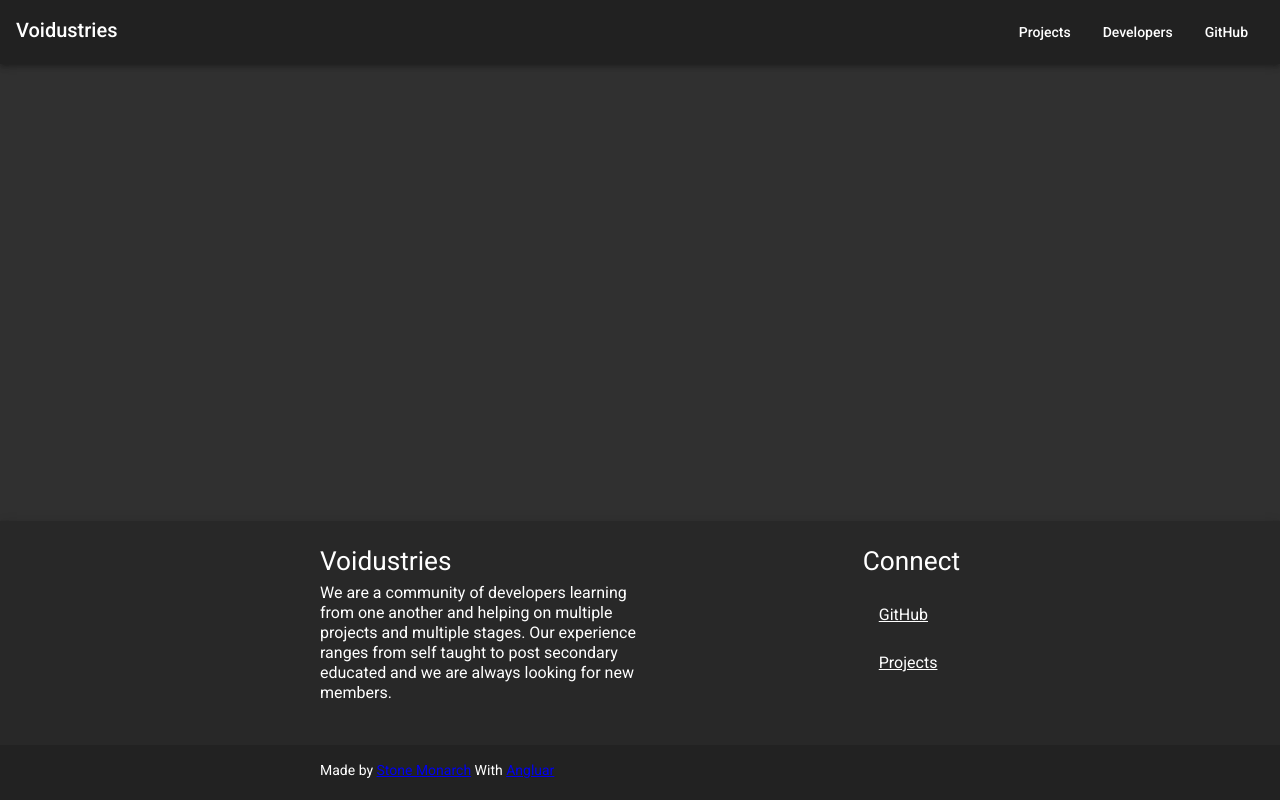
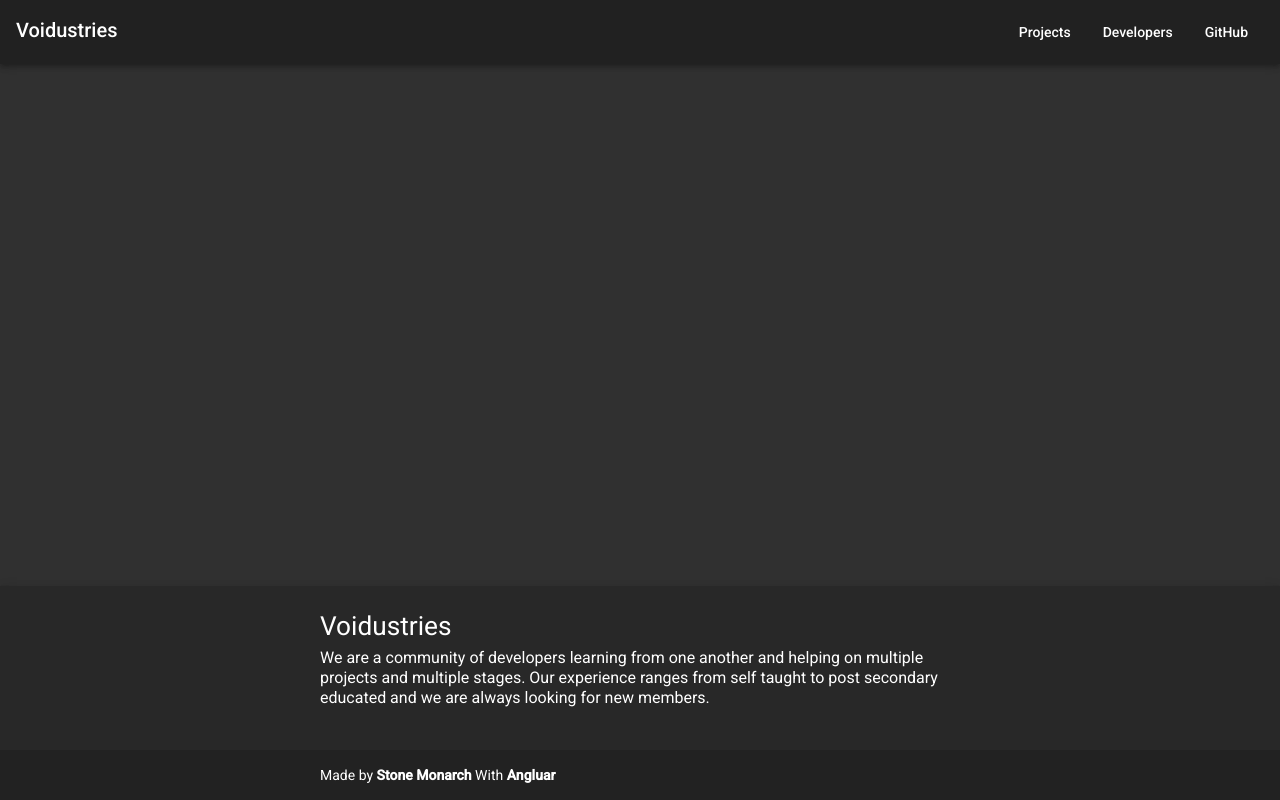
Before and after one commit to Voidustries/Voidustries.github.io, an Angular app: page / in a window 1280 px wide. Built offline with nearby package versions, Linux system fonts and the light colour scheme.

Commit message:
Simplify footer

```diff
--- a/src/app/components/footer/footer.component.html
+++ b/src/app/components/footer/footer.component.html
@@ -1,6 +1,5 @@
 <footer class="container mat-elevation-z4">
   <div class="main-content">
-    <div class="info">
       <p class="logo">Voidustries</p>
       <p class="info-content">
         We are a community of developers learning from one another and helping
@@ -8,21 +7,11 @@
         self taught to post secondary educated and we are always looking for new
         members.
       </p>
-    </div>
-    <div>
-      <p class="connect-header">Connect</p>
-      <mat-list>
-        <a mat-list-item href="https://github.com/Voidustries">GitHub</a>
-        <a mat-list-item href="projects.html">Projects</a>
-      </mat-list>
-    </div>
   </div>
   <div class="copyright-container">
     <div class="sub-content">
-      <div class="copyright">
-        Made by <a href="https://github.com/StoneMonarch">Stone Monarch</a> With
-        <a href="https://material.angular.io/">Angluar</a>
-      </div>
+        Made by <a class="sub-link" href="https://github.com/StoneMonarch">Stone Monarch</a> With
+        <a class="sub-link" href="https://material.angular.io/">Angluar</a>
     </div>
   </div>
 </footer>
--- a/src/app/components/footer/footer.component.sass
+++ b/src/app/components/footer/footer.component.sass
@@ -1,22 +1,12 @@
 .container
     display: flex
-    flex-flow: column wrap
+    flex-flow: column
     background-color: rgba(0, 0, 0, 0.16)
 
 .main-content
-    display: flex
-    flex-flow: row wrap
-    justify-content: space-between
-    padding-bottom: 30px
-    padding-left: calc( 100% / 4 )
-    padding-right: calc( 100% / 4 )
-    padding-top: 30px
+    padding: 30px calc( 100% / 4 ) 30px calc( 100% / 4 )
 
-.info
-    max-width: 50%
-    min-width: 239px
-
-.logo, .connect-header
+.logo
     font-size: 1.64rem
 
 .info-content
@@ -26,7 +16,9 @@
     background-color: rgba(0, 0, 0, 0.16)
 
 .sub-content
-    padding-left: calc( 100% / 4 )
+    padding: 15px calc( 100% / 4 ) 15px calc( 100% / 4 )
 
-.copyright
-    padding-top: 15px
+.sub-link
+    color: #fff
+    text-decoration: none
+    font-weight: 700
```
